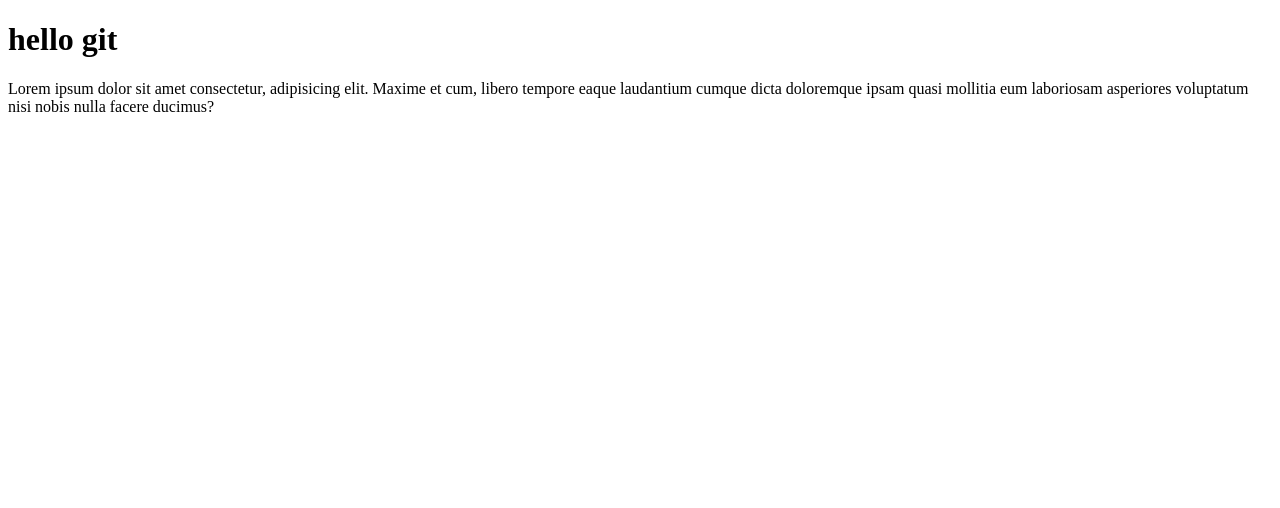
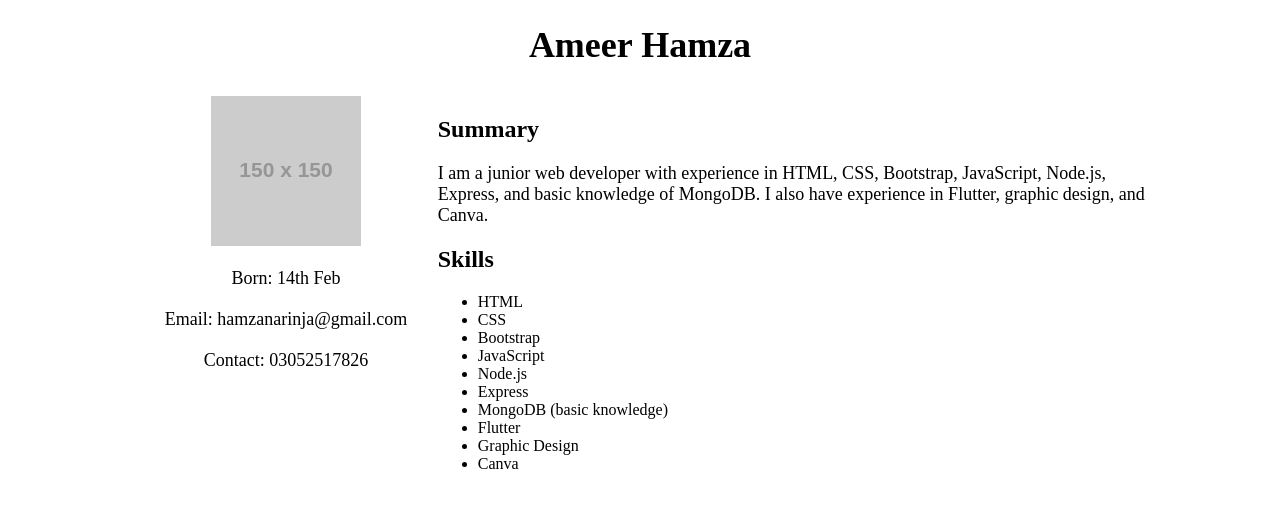
Before and after one commit to hamzanarinja14/gymweb, a plain HTML site: page index.html in a window 1280 px wide. Drawn offline with Linux system fonts and the light colour scheme; placeholder pictures from the web are drawn by us.

Commit message:
my resume

```diff
--- a/index.html
+++ b/index.html
@@ -1,14 +1,76 @@
 <!DOCTYPE html>
-<html lang="en">
-<head>
+<html>
+  <head>
     <meta charset="UTF-8">
-    <meta http-equiv="X-UA-Compatible" content="IE=edge">
-    <meta name="viewport" content="width=device-width, initial-scale=1.0">
-    <title>Document</title>
-</head>
-<body>
-    <h1>hello git</h1>
-    Lorem ipsum dolor sit amet consectetur, adipisicing elit. Maxime et cum, libero tempore eaque laudantium cumque dicta doloremque ipsam quasi mollitia eum laboriosam asperiores voluptatum nisi nobis nulla facere ducimus?
+    <title>Ameer Hamza's Resume</title>
+    <style>
+      /* Add your CSS styles here */
+      h1 {
+        text-align: center;
+        font-size: 36px;
+        font-weight: bold;
+        margin-bottom: 30px;
+      }
 
-</body>
+      h2 {
+        font-size: 24px;
+        font-weight: bold;
+        margin-bottom: 20px;
+      }
+
+      .container {
+        width: 80%;
+        margin: 0 auto;
+      }
+
+      .left-col {
+        float: left;
+        width: 30%;
+        text-align: center;
+      }
+
+      .right-col {
+        float: right;
+        width: 70%;
+      }
+
+      .clearfix {
+        clear: both;
+      }
+
+      p {
+        font-size: 18px;
+        margin-bottom: 20px;
+      }
+    </style>
+  </head>
+  <body>
+    <h1>Ameer Hamza</h1>
+    <div class="container">
+      <div class="left-col">
+        <img src="https://via.placeholder.com/150x150" alt="Ameer Hamza">
+        <p>Born: 14th Feb</p>
+        <p>Email: hamzanarinja@gmail.com</p>
+        <p>Contact: 03052517826</p>
+      </div>
+      <div class="right-col">
+        <h2>Summary</h2>
+        <p>I am a junior web developer with experience in HTML, CSS, Bootstrap, JavaScript, Node.js, Express, and basic knowledge of MongoDB. I also have experience in Flutter, graphic design, and Canva.</p>
+        <h2>Skills</h2>
+        <ul>
+          <li>HTML</li>
+          <li>CSS</li>
+          <li>Bootstrap</li>
+          <li>JavaScript</li>
+          <li>Node.js</li>
+          <li>Express</li>
+          <li>MongoDB (basic knowledge)</li>
+          <li>Flutter</li>
+          <li>Graphic Design</li>
+          <li>Canva</li>
+        </ul>
+      </div>
+      <div class="clearfix"></div>
+    </div>
+  </body>
 </html>
```
